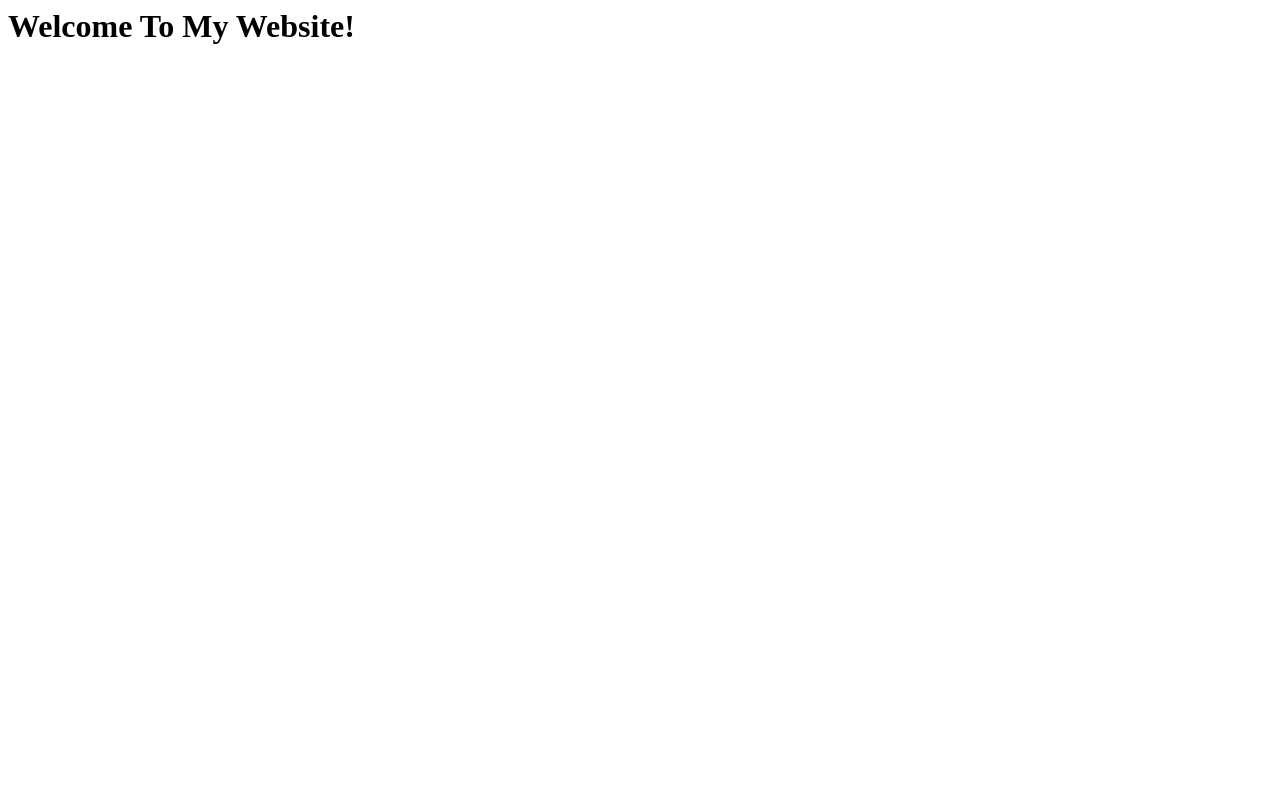
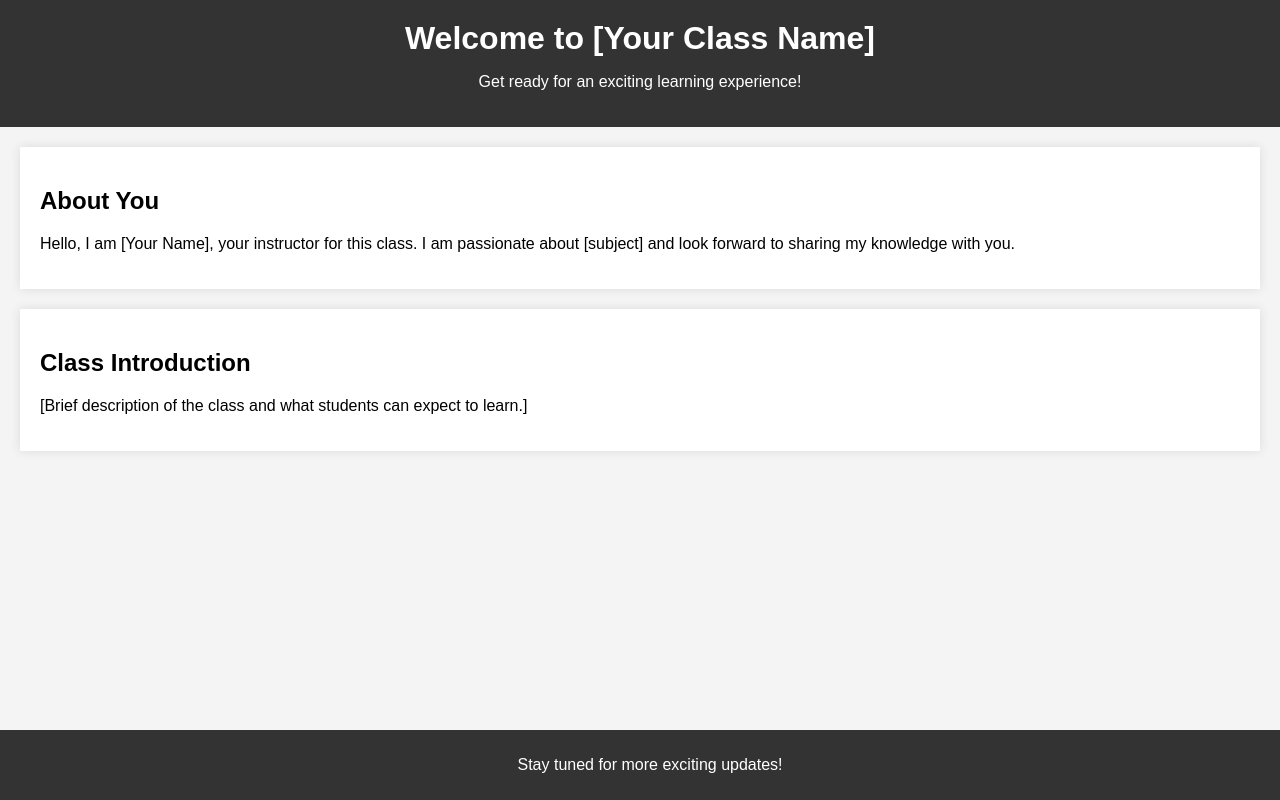
Before and after one commit to akhilgaddam5/ITMD442-Lab, a plain HTML site: page index.html in a window 1280 px wide. Drawn offline with Linux system fonts and the light colour scheme.

Commit message:
Add files via upload

```diff
--- a/index.html
+++ b/index.html
@@ -1,8 +1,36 @@
-<html>
-  <head>
-    <title>My Website</title>
-  </head>
-  <body>
-    <h1>Welcome To My Website!</h1>
-  </body>
+<!-- index.html -->
+
+<!DOCTYPE html>
+<html lang="en">
+<head>
+    <meta charset="UTF-8">
+    <meta name="viewport" content="width=device-width, initial-scale=1.0">
+    <link rel="stylesheet" href="styles.css">
+    <title>Your Class Intro</title>
+</head>
+<body>
+    <header>
+        <h1>Welcome to [Your Class Name]</h1>
+        <p>Get ready for an exciting learning experience!</p>
+    </header>
+
+    <section id="about-you">
+        <h2>About You</h2>
+        <p>
+            Hello, I am [Your Name], your instructor for this class.
+            I am passionate about [subject] and look forward to sharing my knowledge with you.
+        </p>
+    </section>
+
+    <section id="class-intro">
+        <h2>Class Introduction</h2>
+        <p>
+            [Brief description of the class and what students can expect to learn.]
+        </p>
+    </section>
+
+    <footer>
+        <p>Stay tuned for more exciting updates!</p>
+    </footer>
+</body>
 </html>
--- /dev/null
+++ b/styles.css
@@ -0,0 +1,36 @@
+/* styles.css */
+
+body {
+    font-family: 'Arial', sans-serif;
+    margin: 0;
+    padding: 0;
+    background-color: #f4f4f4;
+}
+
+header {
+    background-color: #333;
+    color: #fff;
+    text-align: center;
+    padding: 20px;
+}
+
+header h1 {
+    margin: 0;
+}
+
+section {
+    margin: 20px;
+    padding: 20px;
+    background-color: #fff;
+    box-shadow: 0 0 10px rgba(0, 0, 0, 0.1);
+}
+
+footer {
+    text-align: center;
+    padding: 10px;
+    background-color: #333;
+    color: #fff;
+    position: fixed;
+    bottom: 0;
+    width: 100%;
+}
```
